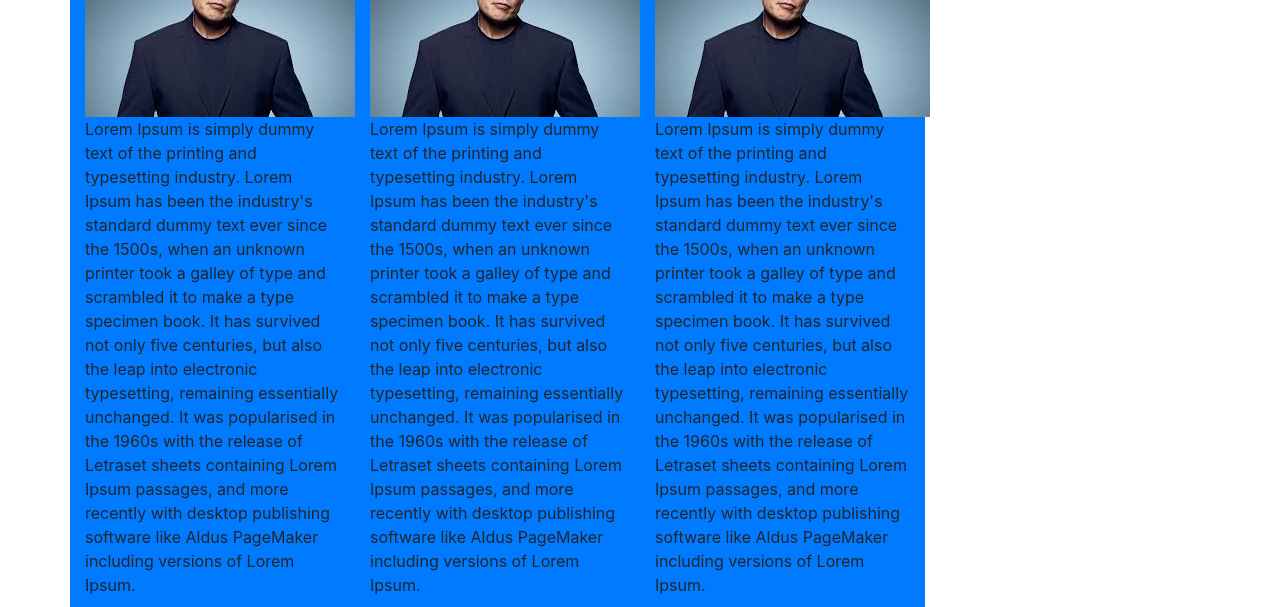
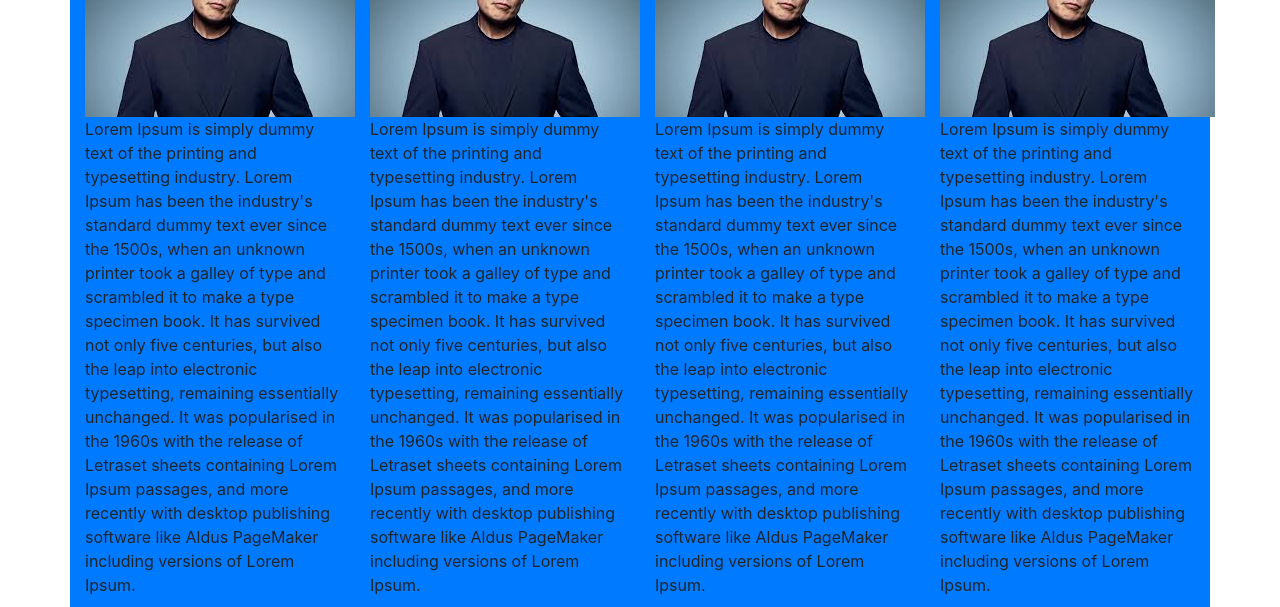
Before and after one commit to ItsAyush741/mulearn, a plain HTML site: page index.html in a window 1280 px wide. Shown: the part 2821-3428 px from the top of the page. Drawn offline with nearby package versions, Linux system fonts and the light colour scheme.

Commit message:
Update index.html

```diff
--- a/index.html
+++ b/index.html
@@ -127,6 +127,10 @@
                     <img src="download.jpeg">
                     <p>Lorem Ipsum is simply dummy text of the printing and typesetting industry. Lorem Ipsum has been the industry's standard dummy text ever since the 1500s, when an unknown printer took a galley of type and scrambled it to make a type specimen book. It has survived not only five centuries, but also the leap into electronic typesetting, remaining essentially unchanged. It was popularised in the 1960s with the release of Letraset sheets containing Lorem Ipsum passages, and more recently with desktop publishing software like Aldus PageMaker including versions of Lorem Ipsum.</p>
                 </div>
+                <div class="col-12 col-sm-6 col-md-4 col-lg-3 col-xl-3 bg-primary">
+                    <img src="download.jpeg">
+                    <p>Lorem Ipsum is simply dummy text of the printing and typesetting industry. Lorem Ipsum has been the industry's standard dummy text ever since the 1500s, when an unknown printer took a galley of type and scrambled it to make a type specimen book. It has survived not only five centuries, but also the leap into electronic typesetting, remaining essentially unchanged. It was popularised in the 1960s with the release of Letraset sheets containing Lorem Ipsum passages, and more recently with desktop publishing software like Aldus PageMaker including versions of Lorem Ipsum.</p>
+                </div>
 
 
 
```
